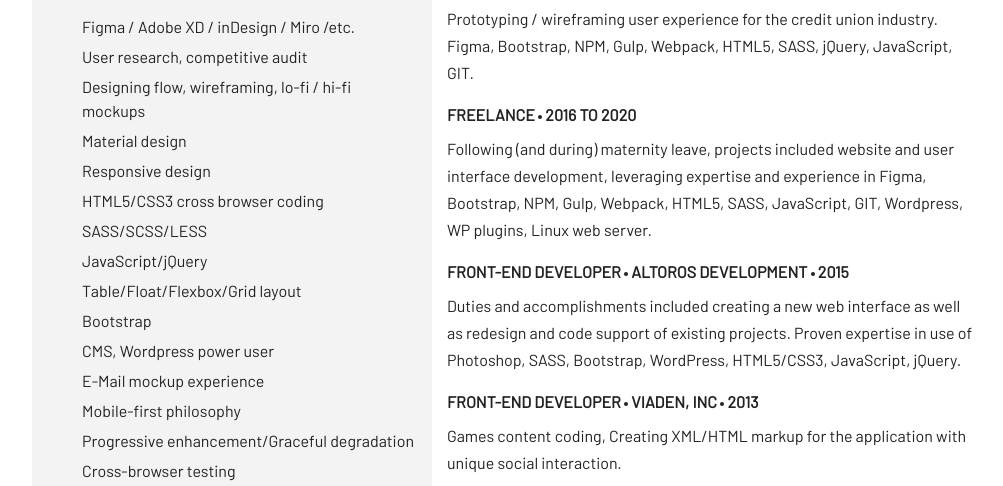
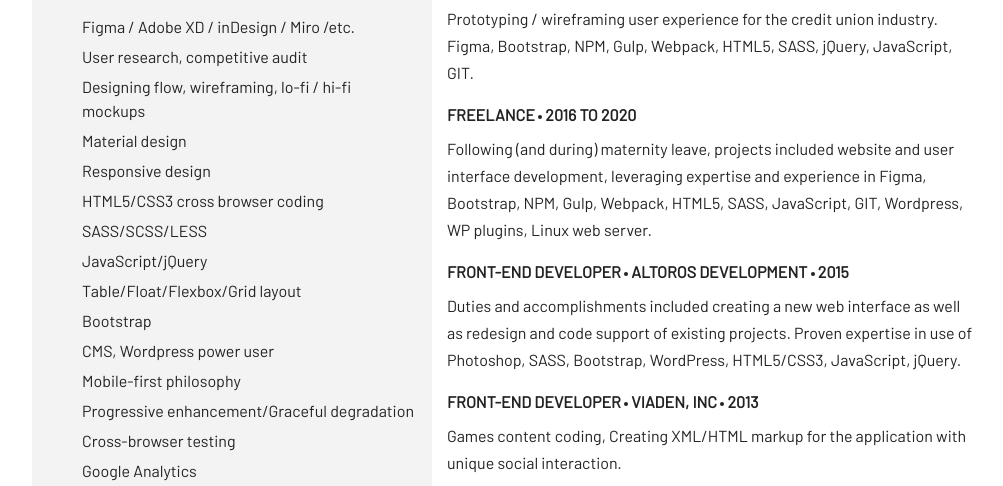
Before and after one commit to kate-pote/resume_project_redesign, a website: page app/index.html in a window 1280 px wide. Shown: the part 305-791 px from the top of the page, without its empty margins (128-1131 px from the left). Drawn offline with nearby package versions, Linux system fonts and the light colour scheme; files that its build step writes are made by us from their sources.

Commit message:
Update index.html

```diff
--- a/app/index.html
+++ b/app/index.html
@@ -55,7 +55,6 @@
             <li>Table/Float/Flexbox/Grid layout</li>
             <li>Bootstrap</li>
             <li>CMS, Wordpress power user</li>
-            <li>E-Mail mockup experience</li>
             <li>Mobile-first philosophy</li>
             <li>Progressive enhancement/Graceful degradation</li>
             <li>Cross-browser testing</li>
@@ -90,7 +89,6 @@
                        target="_blank">Instagram Banner Design</a></li>
             </ul>
             <h3>Development Examples</h3>
-
             <ul>
                 <li>
                   <a href="http://xn----7sbbfkcu6c7b.xn--90ais/" target="_blank">Water Delivery Landing Page Developing</a>
```
